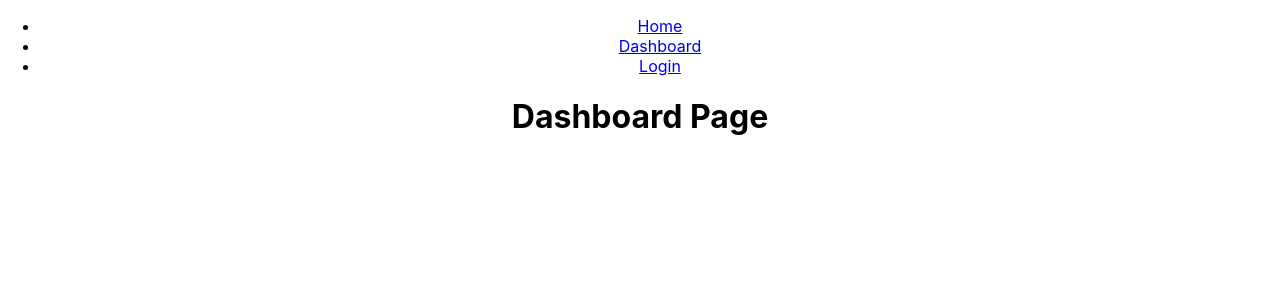
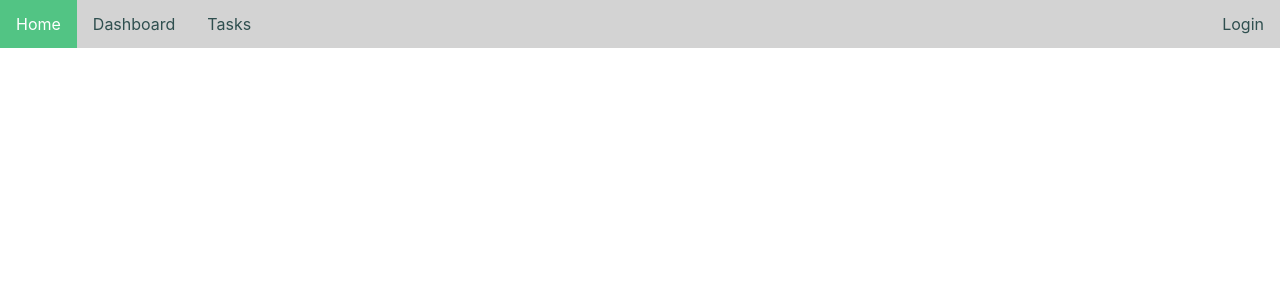
Before and after one commit to BH23TM/TaskManager, a React (Create React App) app: page /Dashboard in a window 1280 px wide. Shown: the top 300 px of the page. Built offline with nearby package versions, Linux system fonts and the light colour scheme.

Commit message:
nf-navbar-feature/add navbar w routing

```diff
--- a/package.json
+++ b/package.json
@@ -3,12 +3,15 @@
   "version": "0.1.0",
   "private": true,
   "dependencies": {
+    "@emotion/react": "^11.10.6",
+    "@emotion/styled": "^11.10.6",
+    "@mui/material": "^5.11.10",
     "@testing-library/jest-dom": "^5.16.5",
     "@testing-library/react": "^13.4.0",
     "@testing-library/user-event": "^13.5.0",
     "react": "^18.2.0",
     "react-dom": "^18.2.0",
-    "react-scripts": "5.0.1",
+    "react-scripts": "^5.0.1",
     "web-vitals": "^2.1.4"
   },
   "scripts": {
--- a/src/App.css
+++ b/src/App.css
@@ -36,3 +36,12 @@
     transform: rotate(360deg);
   }
 }
+
+.nav {
+  width: auto;
+  height: 20px;
+  color: "lightBlue";
+  background-color: "blue";
+  display: flex;
+  flex-direction: row;
+}
--- a/src/App.js
+++ b/src/App.js
@@ -6,8 +6,28 @@ import Dashboard from './pages/Dashboard';
 import './App.css';
 import Splash from './pages/Splash';
 import Layout from './pages/Layout';
+import Tasks from './pages/Tasks';
 
 function App() {
+  const auth = true;
+  if (!auth) {
+    return (
+      <div className="App">
+        <BrowserRouter>
+        <Routes>
+          <Route path ="/" element = {<Layout/>}>
+            <Route index element = {<Splash/>}/>
+            <Route path = "Dashboard" element = {<Login/>}/>
+            <Route path = "Login" element = {<Login/>}/>
+            <Route path = "Tasks" element = {<Login/>}/>
+          </Route>
+        </Routes>
+        </BrowserRouter>
+
+      </div>
+    );
+  }
+  else {
     return (
       <div className="App">
         <BrowserRouter>
@@ -16,6 +36,7 @@ function App() {
             <Route index element = {<Splash/>}/>
             <Route path = "Dashboard" element = {<Dashboard/>}/>
             <Route path = "Login" element = {<Login/>}/>
+            <Route path = "Tasks" element = {<Tasks/>}/>
           </Route>
         </Routes>
         </BrowserRouter>
@@ -24,4 +45,6 @@ function App() {
     );
   }
 
+}
+
 export default App;
--- a/src/pages/Dashboard.js
+++ b/src/pages/Dashboard.js
@@ -1,6 +1,17 @@
+
+const boxStyle = {
+    color: "white",
+    backgroundColor: "white",
+    padding: "500px",
+}
+
 const Dashboard = () => {
     return (
-    <h1>Dashboard Page</h1>
+        <div style={ boxStyle }>
+            <h1 className = ".header">
+                Dashboard Page
+            </h1>
+        </div>
     );
 };
 
--- /dev/null
+++ b/src/pages/Layout.css
@@ -0,0 +1,39 @@
+.nav {
+    width: auto;
+    height: 50px;
+    display: flex;
+    flex-direction: row;
+}
+
+ul {
+    position: fixed;
+    top: 0;
+    width: 100%;
+    list-style-type: none;
+    margin: 0;
+    padding: 0;
+    overflow: hidden;
+    background-color: lightgray;
+}
+
+li {
+    float: left;
+}
+
+li a {
+    display: block;
+    color: darkslategray;
+    background-color: lightgray;
+    text-align: center;
+    padding: 14px 16px;
+    text-decoration: none;
+}
+
+li a:hover {
+    color: white;
+    background-color: #52c484;
+}
+
+.right {
+    float: right;
+}
--- a/src/pages/Layout.js
+++ b/src/pages/Layout.js
@@ -1,9 +1,13 @@
 import { Outlet, Link } from "react-router-dom";
+import './Layout.css'
+
+
 
 const Layout = () => {
   return (
     <>
       <nav>
+        <div className="nav">
           <ul>
             <li>
               <Link to="/">Home</Link>
@@ -12,9 +16,13 @@ const Layout = () => {
               <Link to="/dashboard">Dashboard</Link>
             </li>
             <li>
+              <Link to="/tasks">Tasks</Link>
+            </li>
+            <li className="right">
               <Link to="/login">Login</Link>
             </li>
           </ul>
+        </div>
       </nav>
 
       <Outlet />
--- a/src/pages/Tasks.js
+++ b/src/pages/Tasks.js
@@ -0,0 +1,52 @@
+
+// Task Class ----------------------------------------------------------|
+class Task {
+    _name;
+    _dateTime;
+    _description;
+
+    constructor(name, date, descr=null) {
+        this._name = name;
+        this._dateTime = date;
+        this._description = descr;
+    }
+
+    // Getters
+    getName() {
+        return this._name;
+    }
+
+    getDueDate() {
+        return this._dateTime;
+    }
+
+    getDescription() {
+        return this._description;
+    }
+
+    // Setters
+    setName(newName) {
+        this._name = newName;
+    }
+
+    setDueDate(newDate) {
+        this._dateTime = newDate;
+    }
+
+    setDescription(newDescr) {
+        this._description = newDescr;
+    }
+
+    valueOf() {
+        return `${this._description} | ${this._dateTime}`;
+    }
+
+}
+
+
+const Tasks = () => {
+    return (
+    <h1>Tasks</h1>)
+}
+
+export default Tasks;
```
Also changed, not shown: src/pages/Dashboard.css (added, +13 -0 lines), 2 other files (tests, documents, lock files or other folders). Lines whose indentation alone changed are shown as unchanged.
